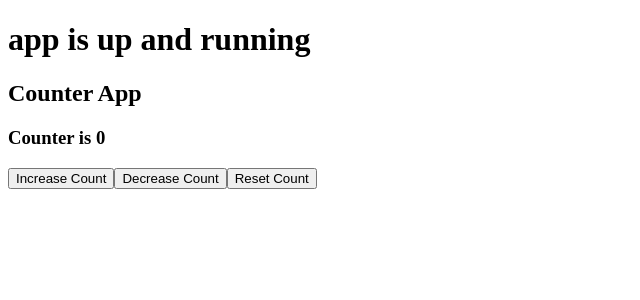
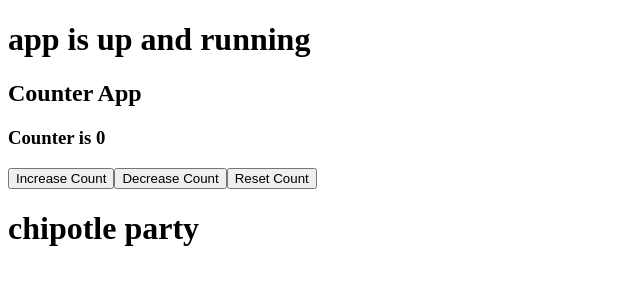
Before and after one commit to rebeccadias/Full-Stack-WebDev-Bootcamp, a React (Create React App) app in the folder techops/: page / in a window 1280 px wide. Shown: the top 300 px of the page, without its empty margins (0-640 px from the left). Built offline with nearby package versions, Linux system fonts and the light colour scheme.

Commit message:
testing 3.0

```diff
--- a/techops/src/UseState/UseState.js
+++ b/techops/src/UseState/UseState.js
@@ -16,6 +16,7 @@ const UseStateComp = () => {
         Decrease Count
       </button>
       <button onClick={() => SetCount(0)}> Reset Count </button>
+      <h1>chipotle party</h1>
     </div>
   );
 };
```
